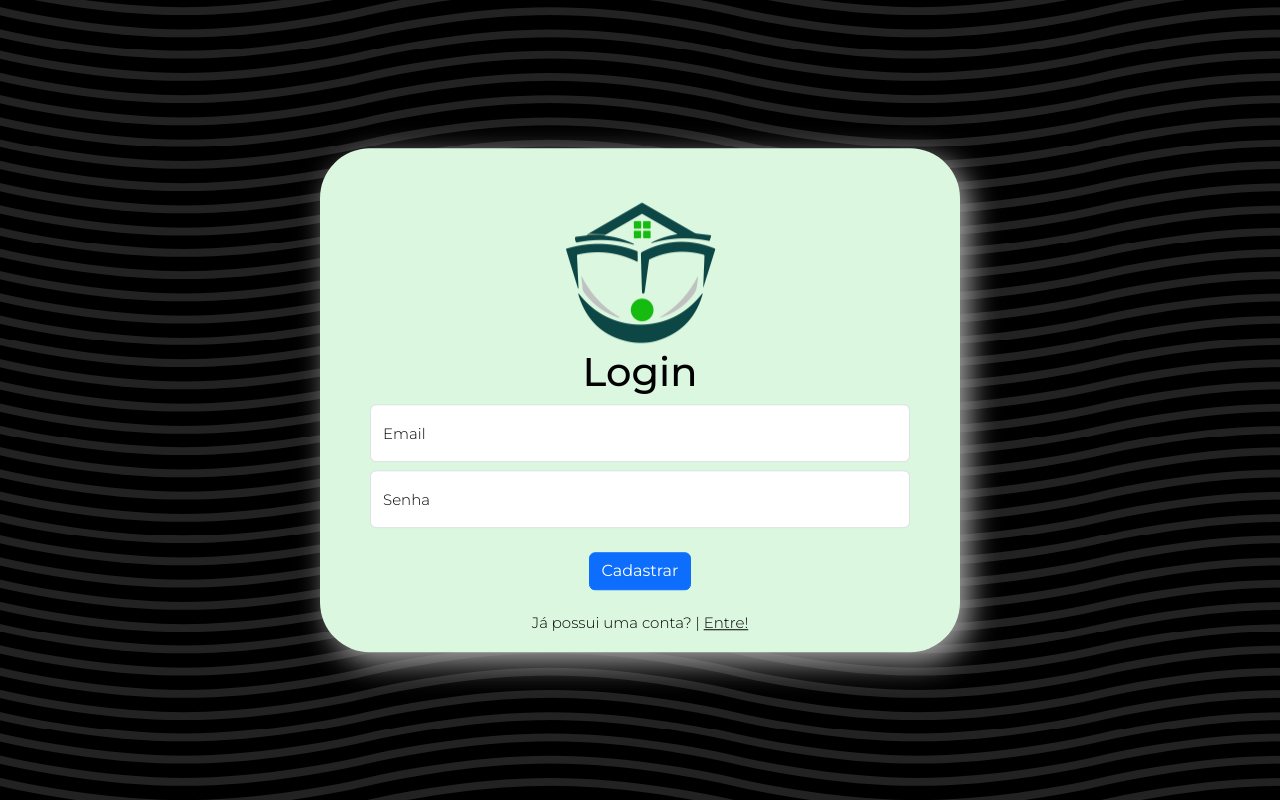
After one commit to Pews-Cavern/Projeto-Integrador-OPET, a PHP site: page /loginCadastro/login/index.php in a window 1280 px wide. The commit adds this page. Run offline with PHP 8.4, Linux system fonts and the light colour scheme.

Commit message:
some stuff

```diff
--- a/css/default.css
+++ b/css/default.css
@@ -1,4 +1,3 @@
-
 @import url('https://fonts.googleapis.com/css2?family=Montserrat:wght@300;400;500;600;700;800;900&display=swap');
 
 body {
--- a/loginCadastro/login.php
+++ b/loginCadastro/login.php
@@ -88,7 +88,6 @@ $errType = false;
 if (isset($_POST['logar'])) {
     $email = $_POST['email'];
     $pw = MD5($_POST['pw']);
-
     $login = $conn->prepare('SELECT * FROM login WHERE email_log = :email AND pw_log=:pw');
     $login->bindValue(":email", $email);
     $login->bindValue(":pw", $pw);
@@ -112,7 +111,6 @@ if (isset($_POST['logar'])) {
 
     });
 
-
 </script>
 
 </html>
--- /dev/null
+++ b/loginCadastro/login/index.php
@@ -0,0 +1,119 @@
+<!DOCTYPE html>
+<html lang="en">
+
+<head>
+    <meta charset="UTF-8">
+    <meta name="viewport" content="width=device-width, initial-scale=1.0">
+    <link rel="icon" type="img/png" href="../../assets/logo.png">
+    <link href="https://cdn.jsdelivr.net/npm/bootstrap@5.3.2/dist/css/bootstrap.min.css" rel="stylesheet"
+        integrity="sha384-T3c6CoIi6uLrA9TneNEoa7RxnatzjcDSCmG1MXxSR1GAsXEV/Dwwykc2MPK8M2HN" crossorigin="anonymous">
+    <link rel="stylesheet" href="../../css/default.css">
+    <title>Produtos do Futuro</title>
+</head>
+<style>
+    * {
+        margin: 0px;
+        padding: 0px
+    }
+
+    main {
+        height: fit-content;
+        padding: 50px 50px 0px 50px;
+        width: 50%;
+        background-color: #dcf7df;
+        position: absolute;
+        top: 50%;
+        left: 50%;
+        transform: translate(-50%, -50%);
+        text-align: center;
+        justify-content: center;
+        border-radius: 50px;
+        filter: drop-shadow(9px 10px 15px #a8a8a8);
+    }
+
+    main * {
+        color: black
+    }
+
+    img.logo {
+        height: 150px
+    }
+
+    .bottomPart {
+        margin-top: 20px;
+    }
+</style>
+
+<body>
+    <main>
+        <img src="../../assets/logo.png" alt="logo" class="logo">
+        <h1>Login</h1>
+        <form action="./index.php" method="post">
+
+
+            <div class="form-floating mb-2">
+                <input type="email" class="form-control" name="email" id="email" placeholder="Email" required
+                    pattern="[^@\s]+@[^@\s]+\.[a-zA-Z]{2,}"
+                    title="Digite um endereço de email válido (exemplo: nome@dominio.com)">
+                <label for="email">
+                    <p class="place">Email</p>
+                </label>
+            </div>
+
+
+            <div class="form-floating mb-2">
+                <input type="password" class="form-control" name="password" id="senha" placeholder="Senha" required
+                    pattern=".{8,}" title="A senha deve ter no mínimo 8 caracteres">
+                <label for="senha">
+                    <p class="place">Senha</p>
+                </label>
+            </div>
+
+
+            <input class="btn btn-primary mt-3 mx-auto" type="submit" value="Cadastrar" name="gravar" id="button"
+                required>
+
+            <div class="container bottomPart">
+                <p class="text-center">Já possui uma conta? | <a href="../../login.php">Entre!</a></p>
+            </div>
+
+        </form>
+    </main>
+
+
+    <script src="https://cdn.jsdelivr.net/npm/bootstrap@5.3.2/dist/js/bootstrap.bundle.min.js"
+        integrity="sha384-C6RzsynM9kWDrMNeT87bh95OGNyZPhcTNXj1NW7RuBCsyN/o0jlpcV8Qyq46cDfL"
+        crossorigin="anonymous"></script>
+</body>
+
+
+<?php
+include "../../util/config.php";
+$err = "null";
+if (isset($_POST['gravar'])) {
+    if (isset($_POST['password']) && isset($_POST['password-2'])) {
+        $pw1 = $_POST['password'];
+        $pw2 = $_POST['password-2'];
+        if ($pw1 !== $pw2) {
+            $err = "As senhas devem ser iguais";
+        } else {
+            $nome = $_POST['name'];
+            $email = $_POST['email'];
+            $pw = md5($pw1);
+            if (!empty($nome) && !empty($email) && !empty($pw)) {
+                $grava = $conn->prepare('INSERT INTO `login`(`id_log`, `nome_log`, `email_log`, `pw_log`) VALUES (NULL, :pnome, :pemail, :ppw)');
+                $grava->bindValue(':pnome', $nome);
+                $grava->bindValue(':pemail', $email);
+                $grava->bindValue(':ppw', $pw);
+                $grava->execute();
+                header("location: ./infoAdicional/index.php");
+            } else {
+                $err = "Por favor preencha todos os campos corretamente";
+            }
+        }
+    }
+}
+?>
+
+
+</html>
```
Also changed, not shown: admin/control/index.php (+3 -6 lines), db/old_login.sql (deleted, +0 -68 lines), loginCadastro/index.php (+16 -5 lines), assets/bookshelf.png (added), assets/handshake.png (added).
